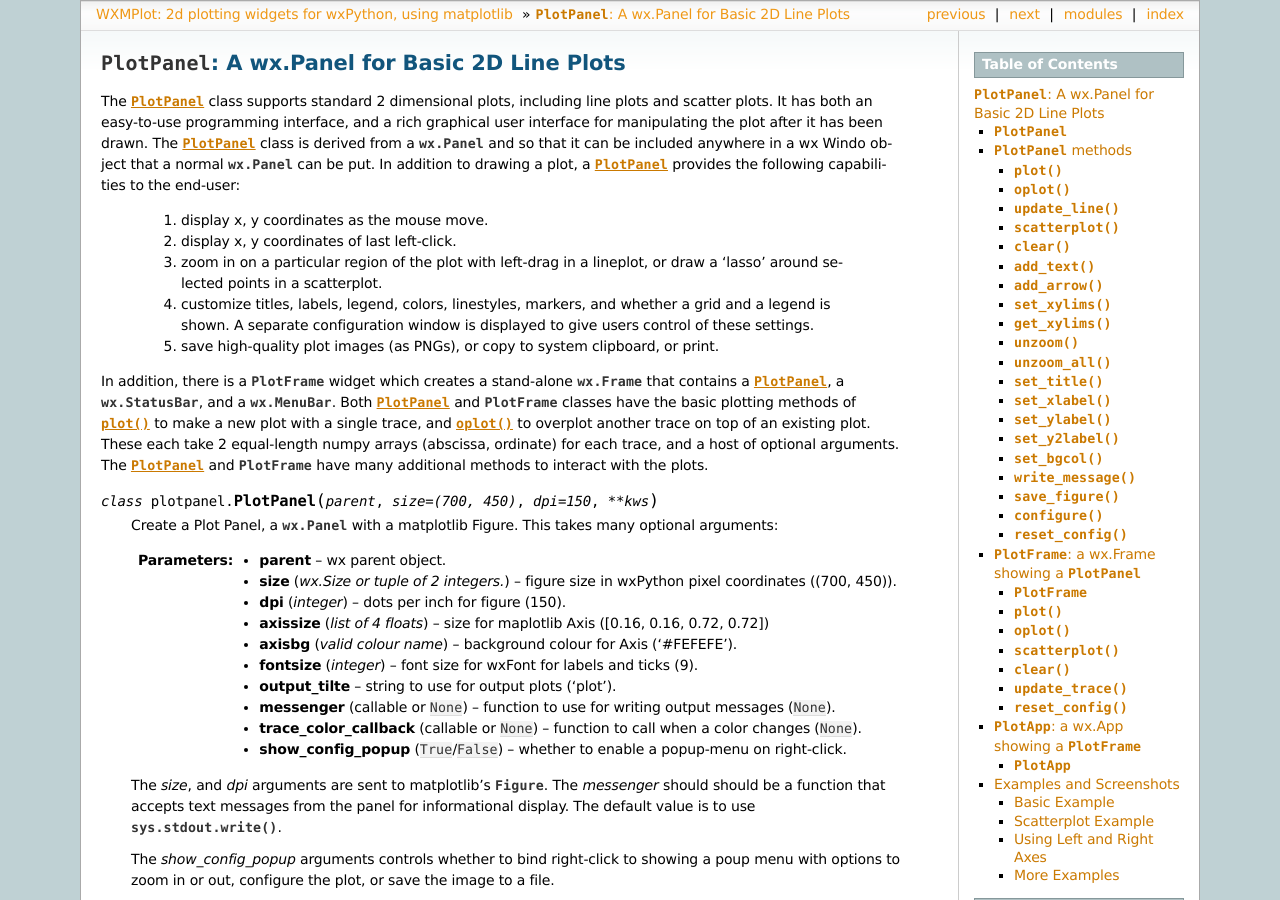
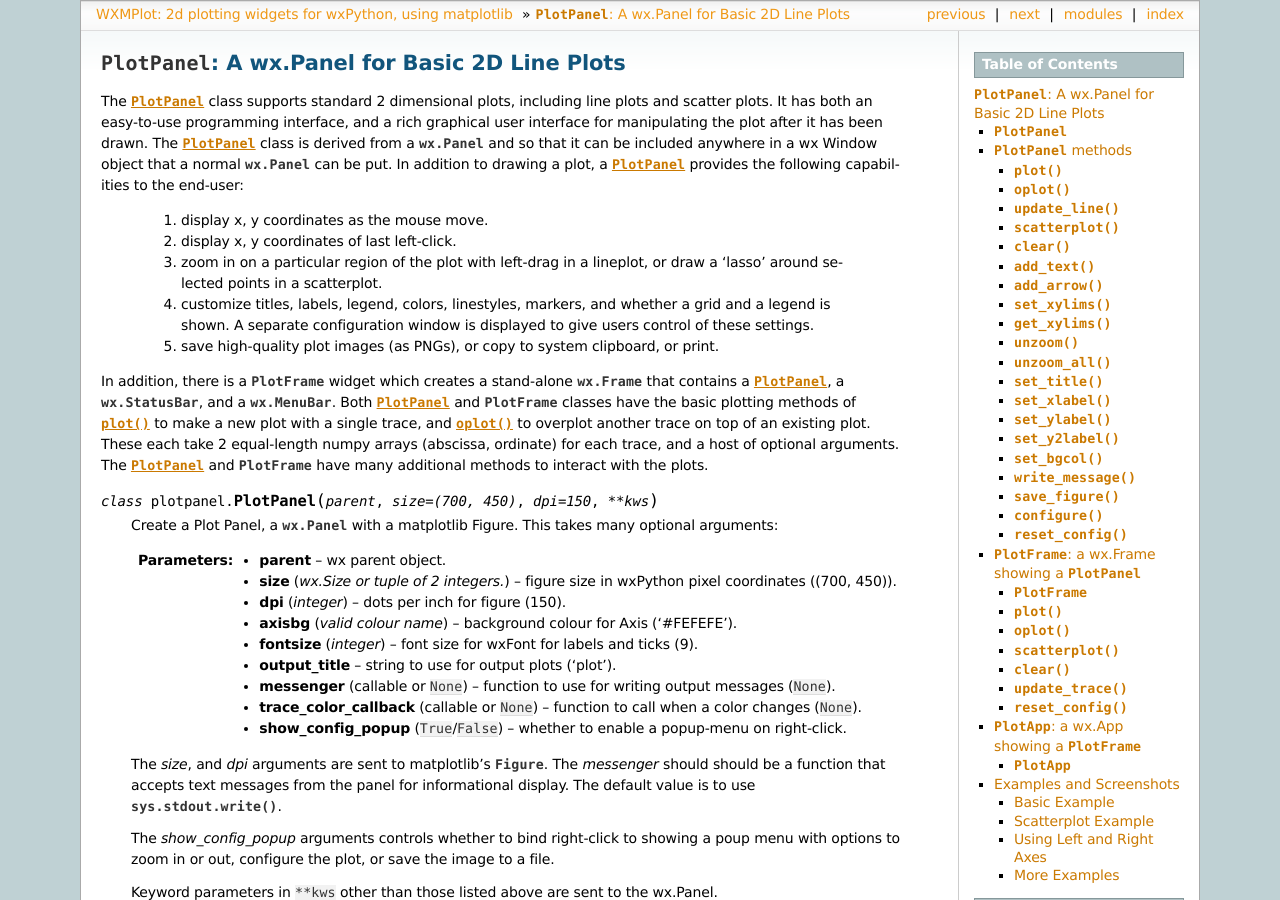
Before and after one commit to newville/wxmplot, a Sphinx documentation site: the page built from doc/plotpanel.rst, in a window 1280 px wide and 900 px high. Built offline with Sphinx 7.4.7, drawn with Linux system fonts in a browser that asks for light colours; formulas are drawn with MathJax 3; the version number is read from the project's files by our own code.

Commit message:
update plotpanel doc and screenshots

```diff
--- a/doc/plotpanel.rst
+++ b/doc/plotpanel.rst
@@ -10,7 +10,7 @@
 programming interface, and a rich graphical user interface for
 manipulating the plot after it has been drawn.  The :class:`PlotPanel`
 class is derived from a :class:`wx.Panel` and so that it can be
-included anywhere in a wx Windo object that a normal :class:`wx.Panel`
+included anywhere in a wx Window object that a normal :class:`wx.Panel`
 can be put.  In addition to drawing a plot, a :class:`PlotPanel`
 provides the following capabilities to the end-user:
 
@@ -44,15 +44,13 @@
    :type  size:    wx.Size  or tuple of 2 integers.
    :param dpi:    dots per inch for figure (150).
    :type  dpi:    integer
-   :param axissize:  size for maplotlib Axis   ([0.16, 0.16, 0.72, 0.72])
-   :type  axissize:  list of 4 floats
    :param axisbg:    background colour for Axis ('#FEFEFE').
    :type  axisbg:  valid colour name
    :param fontsize:  font size for wxFont for labels and ticks (9).
    :type  fontsize:  integer
-   :param output_tilte:  string to use for output plots ('plot').
+   :param output_title:  string to use for output plots ('plot').
    :param messenger:     function to use for writing output messages  (``None``).
-   :type  messenger: callable or ``None``
+   :type  messenger:     callable or ``None``
    :param trace_color_callback: function to call when a color changes (``None``).
    :type  trace_color_callback: callable or ``None``
    :param show_config_popup: whether to enable a popup-menu on right-click.
```
Also changed, not shown: doc/images/basic_screenshot.png, doc/images/configuration_frame.png.
